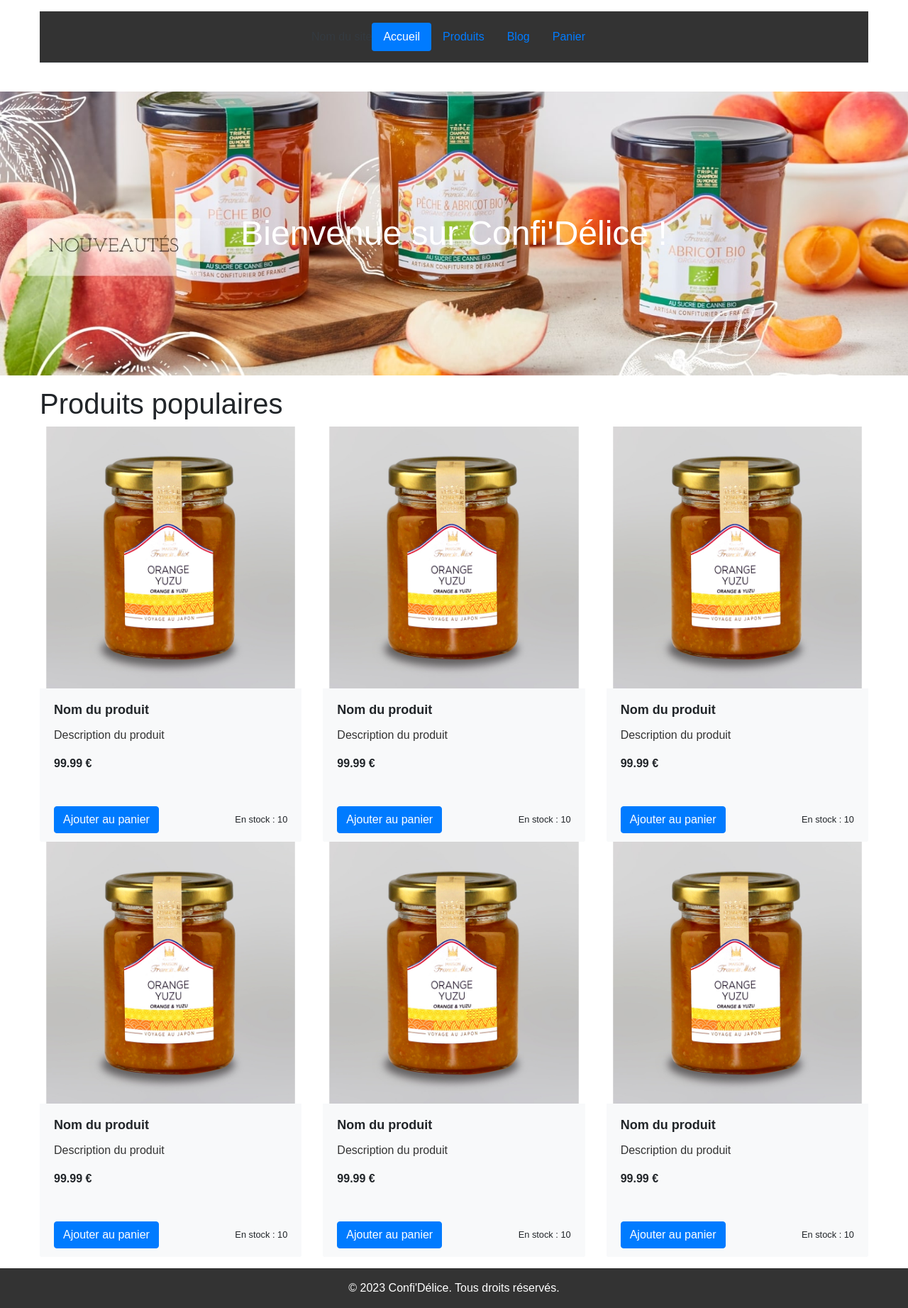
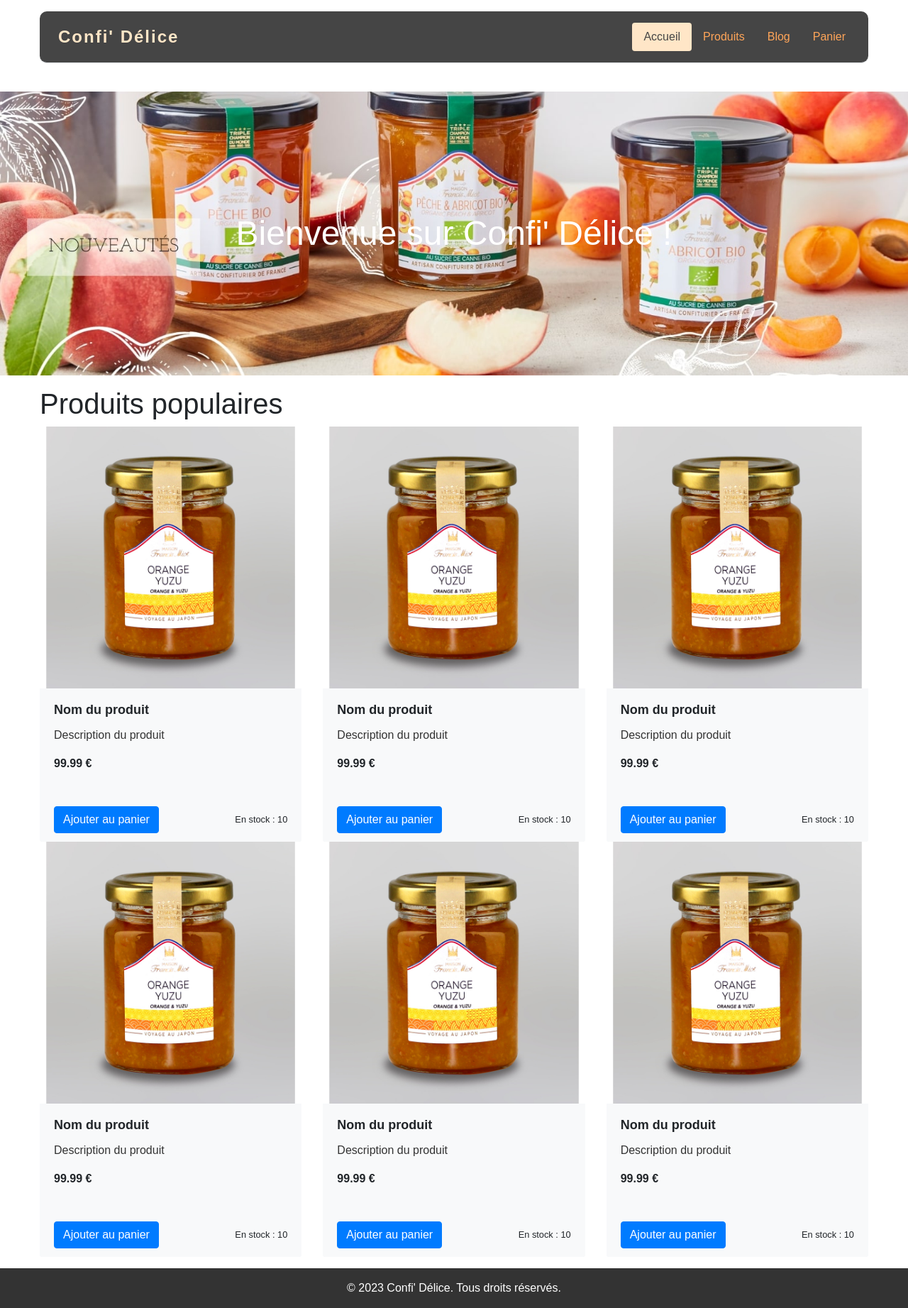
Before and after one commit to Syvtille/Site-e-commerce, a PHP site: page / in a window 1280 px wide. Shown: the whole page at 71% size. Run offline with PHP 8.4, Linux system fonts and the light colour scheme.

Commit message:
Header propre

```diff
--- a/index.php
+++ b/index.php
@@ -1,8 +1,10 @@
 <?php
 //ajoute une bannière appelée banner.jpg dans assets/img
 //Assurez-vous de remplacer les données de produits dans view/v-accueil.php par les données réelles de vos produits et d'ajouter une image de produit de démonstration dans le dossier assets/img nommée product-sample.jpg.
+//ajouter logo.png
 $idUser=1;
 $urlSite = "https://s4-gp98.kevinpecro.info/";
+$nomSite = "Confi' Délice";
 
 require_once('src/controllers/c-accueil.php');
 require_once('src/controllers/c-post.php');
--- a/src/include/css/style.css
+++ b/src/include/css/style.css
@@ -1,3 +1,10 @@
+:root {
+    --color-dark : #454545;
+    --color-blank : #FFE6C7;
+    --color-light : #FFA559;
+    --color-medium : #FF6000;
+}
+
 body {
     font-family: Arial, sans-serif;
     margin: 0;
@@ -5,16 +12,49 @@ body {
 }
 
 header {
-    background-color: #333;
+    background-color: var(--color-dark);
     color: white;
     padding: 1rem;
     display: flex;
     justify-content: space-between;
     align-items: center;
+    border-radius: 10px;
+}
+
+.title-site{
+    color: var(--color-blank);
+    font-size: 24px;
+    font-weight: bold;
+    text-decoration: none;
+    letter-spacing: 2px;
+    position: relative;
+    left: 10px;
+    transition : 0.5s;
+}
+
+.title-site:hover {
+    color: var(--color-blank);
+    letter-spacing: 4px;
+    font-size: 25px;
+    margin-top: 1px;
 }
 
 header h1 {
     margin: 0;
+}
+
+.main-header li a {
+    color: var(--color-light) !important;
+    transition: ease-in 0.2s;
+}
+.main-header li a:hover {
+    background-color: rgba(255, 230, 199, 0.25) !important;
+}
+
+.main-header li a.active,
+.main-header li a.active:hover{
+    background-color: var(--color-blank) !important;
+    color: var(--color-dark) !important;
 }
 
 .banner {
--- a/view/inc/inc.header.php
+++ b/view/inc/inc.header.php
@@ -1,4 +1,5 @@
 <?php
+    global $nomSite;
 
     if(isset($menu['page']) && $menu['page'])
         $page = $menu['page'];
@@ -6,12 +7,13 @@
 
 ?>
 <div class="container">
-    <header class="d-flex flex-wrap justify-content-center py-3 mb-4 border-bottom">
-        <a href="/" class="d-flex align-items-center mb-3 mb-md-0 me-md-auto text-dark text-decoration-none">
-            <span class="fs-4">Nom du site</span>
+    <header class="d-flex flex-wrap py-3 mb-4 border-bottom">
+        <a href="/" class="title-site d-flex align-items-center mb-3 mb-md-0 me-md-auto text-decoration-none">
+<!--            <img src="assets/img/logo.png" alt="Logo" class="logo">-->
+            <span class="fs-4"><?=$nomSite?></span>
         </a>
 
-        <ul class="nav nav-pills">
+        <ul class="nav nav-pills main-header">
             <li class="nav-item">
                 <a href="/" class="nav-link <?php if($page=='accueil') echo 'active';?>">Accueil</a>
             </li>
--- a/view/v-accueil.php
+++ b/view/v-accueil.php
@@ -1,5 +1,8 @@
+<?php
+global $nomSite;
+?>
 <div class="banner">
-    <h2>Bienvenue sur Confi'Délice !</h2>
+    <h2>Bienvenue sur <?= $nomSite; ?> !</h2>
 </div>
 
 <div class="container">
@@ -26,5 +29,5 @@
 </div>
 
 <footer>
-    &copy; <?= date("Y"); ?> Confi'Délice. Tous droits réservés.
+    &copy; <?= date("Y"); ?> <?=$nomSite; ?>. Tous droits réservés.
 </footer>
```
